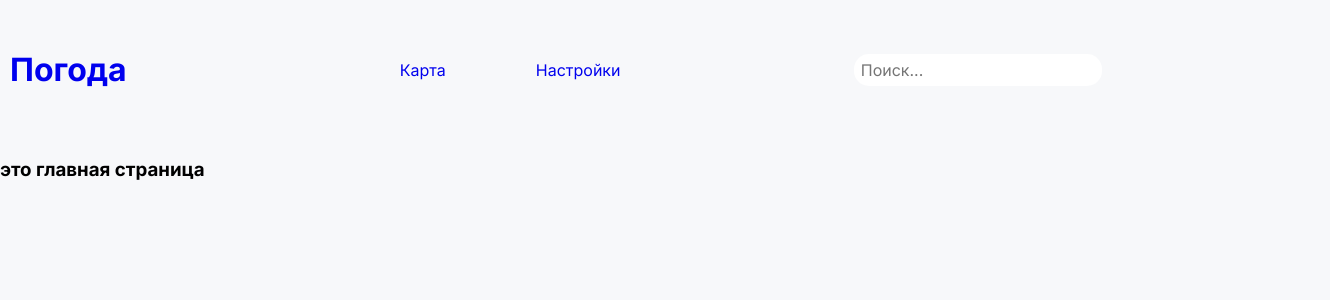
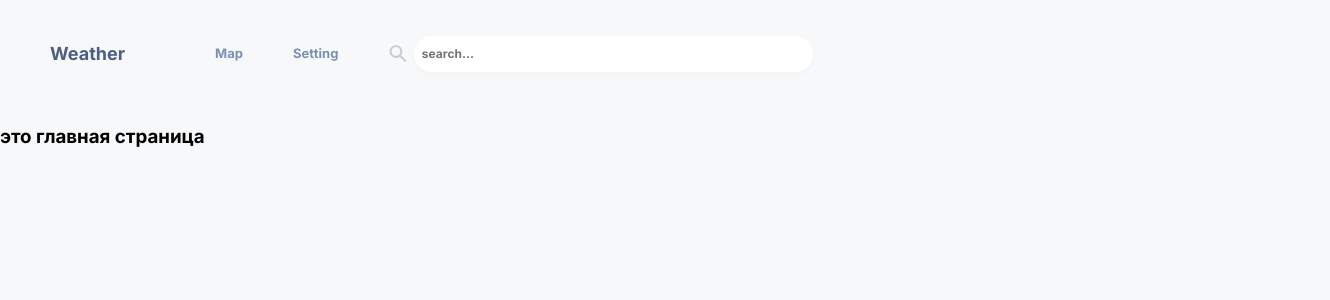
Before and after one commit to MarisaSon/Wether_NextJS, a Next.js app: page / in a window 1280 px wide. Shown: the top 300 px of the page, 1330 px wide, since content can reach past the window. Built offline with nearby package versions, Linux system fonts and the light colour scheme.

Commit message:
Хеадер

```diff
--- a/src/components/header.tsx
+++ b/src/components/header.tsx
@@ -4,30 +4,34 @@ import styled from 'styled-components';
 import Logo from './logo';
 import Menu from './menu';
 
+const Nav = styled.nav`
+  display: flex;
+  padding: 0px 25px;
+  width: 100%;
+`;
+
 const Div = styled.div`
   display: flex;
   align-items: center;
-  width: 100%;
-  margin: 0px 10px;
+  margin: 0px 25px;
 `;
 
 const InnerDiv = styled.div`
   display: flex;
-  justify-content: space-evenly;
+  justify-content: space-between;
   align-items: center;
-  width: 100%;
 `;
 
 export default function Header() {
   return (
-    <nav>
+    <Nav>
       <Div>
         <Logo />
-        <InnerDiv>
-          <Menu />
-          <Search />
-        </InnerDiv>
       </Div>
-    </nav>
+      <InnerDiv>
+        <Menu />
+        <Search />
+      </InnerDiv>
+    </Nav>
   );
 }
--- a/src/components/logo.tsx
+++ b/src/components/logo.tsx
@@ -1,10 +1,19 @@
-import Link from "next/link";
+import Link from 'next/link';
+import styled from 'styled-components';
+
+const Title = styled.h1`
+  font-size: 18px;
+  font-style: normal;
+  font-weight: 700;
+  line-height: 30px;
+  color: ${({ theme }) => theme.colors.grayBlue50};
+`;
 
 export default function Logo() {
   return (
     <div>
       <Link href="/">
-        <h1>Погода</h1>
+        <Title>Weather</Title>
       </Link>
     </div>
   );
--- a/src/components/menu.tsx
+++ b/src/components/menu.tsx
@@ -8,7 +8,12 @@ const Ul = styled.ul`
 `;
 
 const Li = styled.li`
-  padding: 45px;
+  padding: 25px;
+  font-size: 13px;
+  font-style: normal;
+  font-weight: 700;
+  line-height: 25px;
+  color: ${({ theme }) => theme.colors.grayBlue70};
 `;
 
 export default function Menu() {
@@ -16,10 +21,10 @@ export default function Menu() {
     <div>
       <Ul>
         <Link href="/map">
-          <Li>Карта</Li>
+          <Li>Map</Li>
         </Link>
         <Link href="/settings">
-          <Li>Настройки</Li>
+          <Li>Setting</Li>
         </Link>
       </Ul>
     </div>
--- a/src/components/search.tsx
+++ b/src/components/search.tsx
@@ -1,16 +1,45 @@
-import styled from "styled-components";
+import styled from 'styled-components';
+
+const Div = styled.div`
+  display: flex;
+  width: 430px;
+  height: 50px;
+  padding: 15px 20px;
+  align-items: center;
+`;
 
 const Input = styled.input`
-  border-radius: 15px;
-  padding: 7px;
+  border-radius: 30px;
+  width: 390px;
+  padding: 8px;
   background-color: white;
   border: none;
+  box-shadow: 0px 2px 5px 0px rgba(38, 51, 77, 0.03);
+  color: ${({ theme }) => theme.colors.grayBlue80};
+  font-size: 12px;
+  font-style: normal;
+  font-weight: 700;
+  line-height: 20px;
 `;
 
 export default function Search() {
   return (
-    <div>
-      <Input type="text" placeholder="Поиск..." />
-    </div>
+    <Div>
+      <svg
+        xmlns="http://www.w3.org/2000/svg"
+        width="31"
+        height="30"
+        viewBox="0 0 31 30"
+        fill="none"
+      >
+        <path
+          fill-rule="evenodd"
+          clip-rule="evenodd"
+          d="M19.1673 17.0006H18.3773L18.0973 16.7306C19.2973 15.3306 19.9173 13.4206 19.5773 11.3906C19.1073 8.61063 16.7873 6.39063 13.9873 6.05063C9.75731 5.53063 6.19731 9.09063 6.71731 13.3206C7.05731 16.1206 9.27731 18.4406 12.0573 18.9106C14.0873 19.2506 15.9973 18.6306 17.3973 17.4306L17.6673 17.7106V18.5006L21.9173 22.7506C22.3273 23.1606 22.9973 23.1606 23.4073 22.7506C23.8173 22.3406 23.8173 21.6706 23.4073 21.2606L19.1673 17.0006ZM13.1673 17.0006C10.6773 17.0006 8.66731 14.9906 8.66731 12.5006C8.66731 10.0106 10.6773 8.00063 13.1673 8.00063C15.6573 8.00063 17.6673 10.0106 17.6673 12.5006C17.6673 14.9906 15.6573 17.0006 13.1673 17.0006Z"
+          fill="#C3CAD9"
+        />
+      </svg>
+      <Input type="text" placeholder="search..." />
+    </Div>
   );
 }
```
Lines whose indentation alone changed are shown as unchanged.
